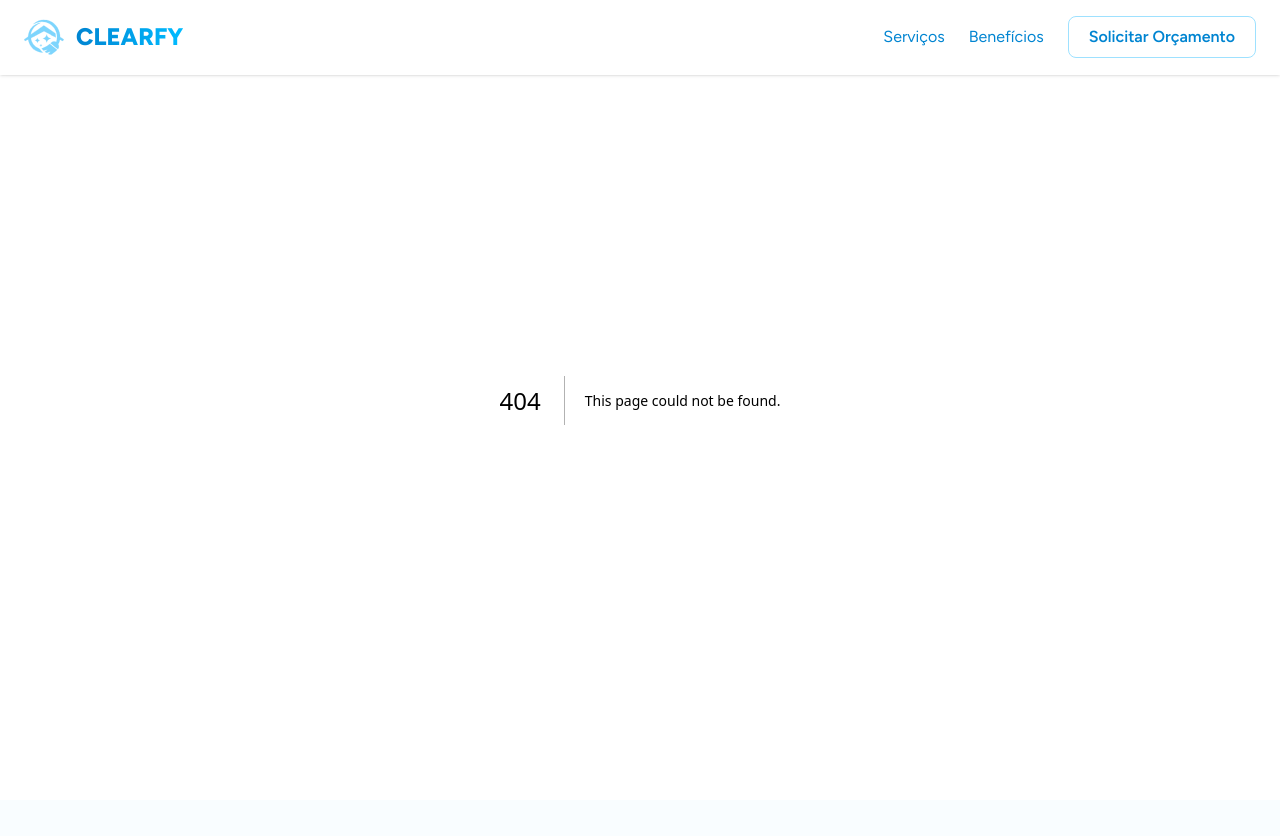
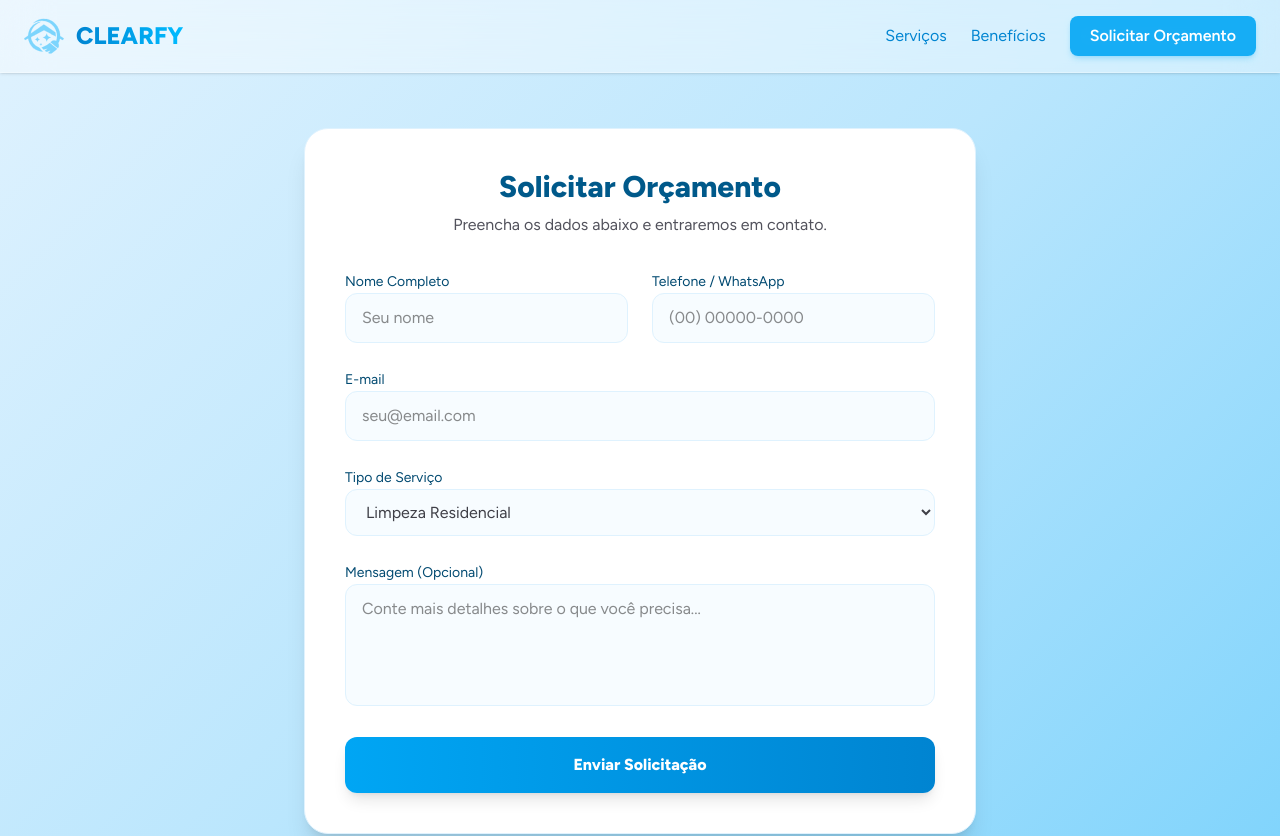
Before and after one commit to DaviFelipe00/clearfy, a Next.js app: page /orcamento in a window 1280 px wide. Before the commit this address had no page. Shown: the top 836 px of the page. Built offline with nearby package versions, Linux system fonts and the light colour scheme.

Commit message:
adicionando o formulário de orçamento

```diff
--- /dev/null
+++ b/src/app/orcamento/page.tsx
@@ -0,0 +1,12 @@
+import { BudgetForm } from "@/components/BudgetForm";
+
+export default function OrcamentoPage() {
+  return (
+    <main className="min-h-screen pt-32 pb-20 px-6 gradient-bg">
+      {/* O 'pt-32' garante que o conteúdo não fique escondido atrás do Header fixo */}
+      <div className="max-w-7xl mx-auto">
+        <BudgetForm />
+      </div>
+    </main>
+  );
+}
--- /dev/null
+++ b/src/components/BudgetForm.tsx
@@ -0,0 +1,98 @@
+"use client";
+
+import { useState } from "react";
+import { motion } from "framer-motion";
+
+export function BudgetForm() {
+  const [isLoading, setIsLoading] = useState(false);
+
+  async function handleSubmit(e: React.FormEvent<HTMLFormElement>) {
+    e.preventDefault();
+    setIsLoading(true);
+    // Simulação de envio
+    await new Promise((resolve) => setTimeout(resolve, 2000));
+    setIsLoading(false);
+    alert("Solicitação enviada com sucesso!");
+  }
+
+  return (
+    <motion.div
+      initial={{ opacity: 0, y: 20 }}
+      animate={{ opacity: 1, y: 0 }}
+      transition={{ duration: 0.5 }}
+      className="w-full max-w-2xl mx-auto bg-white p-8 md:p-10 rounded-3xl shadow-xl border border-sky-100"
+    >
+      <div className="text-center mb-8">
+        <h1 className="text-3xl font-bold text-sky-800 mb-2">Solicitar Orçamento</h1>
+        <p className="text-zinc-600">Preencha os dados abaixo e entraremos em contato.</p>
+      </div>
+
+      <form onSubmit={handleSubmit} className="space-y-6">
+        <div className="grid grid-cols-1 md:grid-cols-2 gap-6">
+          <div className="space-y-2">
+            <label htmlFor="name" className="text-sm font-medium text-sky-900">Nome Completo</label>
+            <input
+              required
+              type="text"
+              id="name"
+              placeholder="Seu nome"
+              className="w-full px-4 py-3 rounded-xl bg-sky-50/50 border border-sky-100 focus:border-sky-500 focus:ring-2 focus:ring-sky-200 outline-none transition-all"
+            />
+          </div>
+          <div className="space-y-2">
+            <label htmlFor="phone" className="text-sm font-medium text-sky-900">Telefone / WhatsApp</label>
+            <input
+              required
+              type="tel"
+              id="phone"
+              placeholder="(00) 00000-0000"
+              className="w-full px-4 py-3 rounded-xl bg-sky-50/50 border border-sky-100 focus:border-sky-500 focus:ring-2 focus:ring-sky-200 outline-none transition-all"
+            />
+          </div>
+        </div>
+
+        <div className="space-y-2">
+          <label htmlFor="email" className="text-sm font-medium text-sky-900">E-mail</label>
+          <input
+            required
+            type="email"
+            id="email"
+            placeholder="seu@email.com"
+            className="w-full px-4 py-3 rounded-xl bg-sky-50/50 border border-sky-100 focus:border-sky-500 focus:ring-2 focus:ring-sky-200 outline-none transition-all"
+          />
+        </div>
+
+        <div className="space-y-2">
+          <label htmlFor="service" className="text-sm font-medium text-sky-900">Tipo de Serviço</label>
+          <select
+            id="service"
+            className="w-full px-4 py-3 rounded-xl bg-sky-50/50 border border-sky-100 focus:border-sky-500 focus:ring-2 focus:ring-sky-200 outline-none transition-all text-zinc-700"
+          >
+            <option value="residencial">Limpeza Residencial</option>
+            <option value="comercial">Limpeza Comercial</option>
+            <option value="pos-obra">Pós-Obra</option>
+            <option value="outro">Outro</option>
+          </select>
+        </div>
+
+        <div className="space-y-2">
+          <label htmlFor="message" className="text-sm font-medium text-sky-900">Mensagem (Opcional)</label>
+          <textarea
+            id="message"
+            rows={4}
+            placeholder="Conte mais detalhes sobre o que você precisa..."
+            className="w-full px-4 py-3 rounded-xl bg-sky-50/50 border border-sky-100 focus:border-sky-500 focus:ring-2 focus:ring-sky-200 outline-none transition-all resize-none"
+          />
+        </div>
+
+        <button
+          disabled={isLoading}
+          type="submit"
+          className="w-full bg-gradient-to-r from-sky-500 to-sky-600 text-white font-bold py-4 rounded-xl shadow-lg hover:shadow-sky-500/30 hover:-translate-y-0.5 transition-all disabled:opacity-70 disabled:cursor-not-allowed"
+        >
+          {isLoading ? "Enviando..." : "Enviar Solicitação"}
+        </button>
+      </form>
+    </motion.div>
+  );
+}
--- a/src/components/CallToAction.tsx
+++ b/src/components/CallToAction.tsx
@@ -20,7 +20,7 @@ export function CallToAction() {
 
         <div className="mt-10 flex flex-col sm:flex-row gap-4">
           <Link
-            href="#solicitar-form"
+            href="/orcamento" // ALTERADO: Redireciona para a página de orçamento
             className="flex items-center justify-center gap-2 bg-white text-sky-400 px-7 py-3 rounded-lg font-extrabold text-lg hover:bg-zinc-100 shadow-md"
           >
             Solicitar Orçamento
--- a/src/components/Header.tsx
+++ b/src/components/Header.tsx
@@ -11,11 +11,9 @@ export function Header() {
     <header className="fixed top-0 left-0 w-full z-50 bg-white/40 backdrop-blur-xl border-b border-white/30 shadow-sm">
       <div className="max-w-7xl mx-auto px-6 py-4 flex justify-between items-center">
 
-        {/* Logo + SVG ao lado */}
+        {/* Logo */}
         <div className="flex items-center gap-3">
           <Link href="/" className="hover:opacity-80 transition-opacity flex items-center gap-3">
-
-            {/* Correção: Caminho absoluto (sem o ponto) */}
             <Image
               src="/teste_logo.svg"
               alt="Logo Clearfy"
@@ -23,7 +21,6 @@ export function Header() {
               height={40}
               className="opacity-90 object-contain"
             />
-
             <span className="text-2xl font-bold bg-gradient-to-r from-sky-600 to-sky-400 bg-clip-text text-transparent">
               CLEARFY
             </span>
@@ -32,15 +29,17 @@ export function Header() {
 
         {/* Menu desktop */}
         <div className="hidden md:flex items-center gap-6">
-          <Link href="#servicos" className="text-sky-600 hover:text-sky-700 font-medium transition-colors">
+          {/* ATENÇÃO: Adicionamos a '/' antes da '#' para funcionar de qualquer página */}
+          <Link href="/#servicos" className="text-sky-600 hover:text-sky-700 font-medium transition-colors">
             Serviços
           </Link>
-          <Link href="#beneficios" className="text-sky-600 hover:text-sky-700 font-medium transition-colors">
+          <Link href="/#beneficios" className="text-sky-600 hover:text-sky-700 font-medium transition-colors">
             Benefícios
           </Link>
+          {/* O botão agora leva para a página dedicada de orçamento */}
           <Link
-            href="#equipe"
-            className="px-5 py-2 rounded-lg border border-sky-300/70 text-sky-600 font-semibold hover:bg-sky-50/60 backdrop-blur-sm transition-all duration-300"
+            href="/orcamento"
+            className="bg-sky-500/90 text-white px-5 py-2 rounded-lg font-semibold hover:bg-sky-600/90 shadow-md shadow-sky-500/20 backdrop-blur-sm transition-all duration-300"
           >
             Solicitar Orçamento
           </Link>
@@ -65,21 +64,24 @@ export function Header() {
       {isOpen && (
         <div className="md:hidden bg-white/40 backdrop-blur-xl border-t border-white/30 shadow-sm">
           <div className="px-6 py-4 flex flex-col gap-4">
-            <Link href="#servicos" className="text-sky-600 font-medium hover:text-sky-700 transition-colors">
+            <Link
+              href="/#servicos"
+              className="text-sky-600 font-medium hover:text-sky-700 transition-colors"
+              onClick={() => setIsOpen(false)}
+            >
               Serviços
             </Link>
-            <Link href="#beneficios" className="text-sky-600 font-medium hover:text-sky-700 transition-colors">
+            <Link
+              href="/#beneficios"
+              className="text-sky-600 font-medium hover:text-sky-700 transition-colors"
+              onClick={() => setIsOpen(false)}
+            >
               Benefícios
             </Link>
             <Link
-              href="#equipe"
-              className="px-5 py-2 rounded-lg border border-sky-300/70 text-sky-600 font-semibold hover:bg-sky-50/60 backdrop-blur-sm transition-all duration-300"
-            >
-              Faça parte da equipe
-            </Link>
-            <Link
-              href="#solicitar"
-              className="bg-sky-500/90 text-white px-5 py-2 rounded-lg font-semibold hover:bg-sky-600/90 shadow-md shadow-sky-500/20 backdrop-blur-sm transition-all duration-300"
+              href="/orcamento"
+              className="bg-sky-500/90 text-white px-5 py-2 rounded-lg font-semibold hover:bg-sky-600/90 text-center shadow-md shadow-sky-500/20 backdrop-blur-sm transition-all duration-300"
+              onClick={() => setIsOpen(false)}
             >
               Solicitar Orçamento
             </Link>
--- a/src/components/hero.tsx
+++ b/src/components/hero.tsx
@@ -113,7 +113,7 @@ export function Hero() {
             transition={{ duration: 0.15 }}
           >
             <Link
-              href="#solicitar"
+              href="/orcamento" // ALTERADO: Redireciona para a página de orçamento
               className="flex items-center justify-center gap-2 bg-gradient-to-r from-sky-500 to-sky-600 text-white px-8 py-4 rounded-xl font-bold text-lg hover:from-sky-600 hover:to-sky-700 shadow-lg shadow-sky-500/25 hover:shadow-xl hover:shadow-sky-500/40 transition-all duration-300"
             >
               Solicitar Orçamento
```
